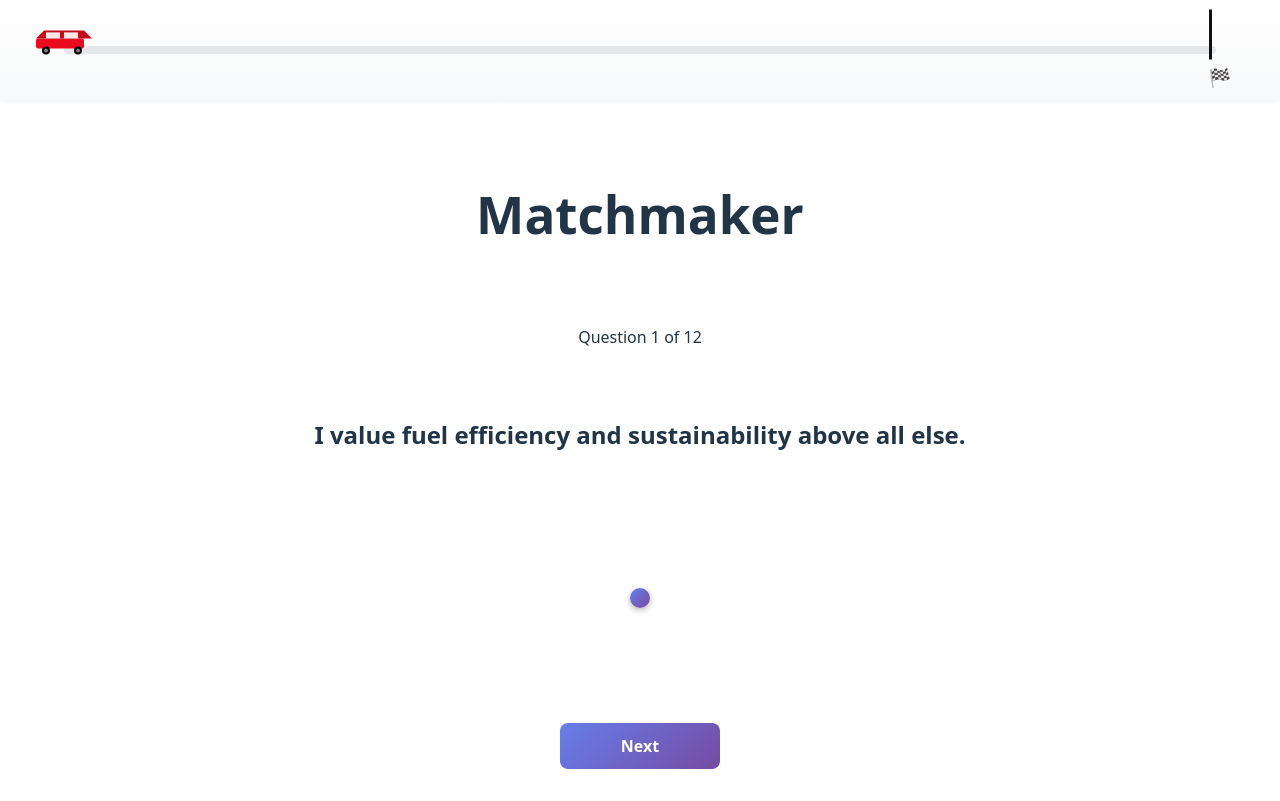
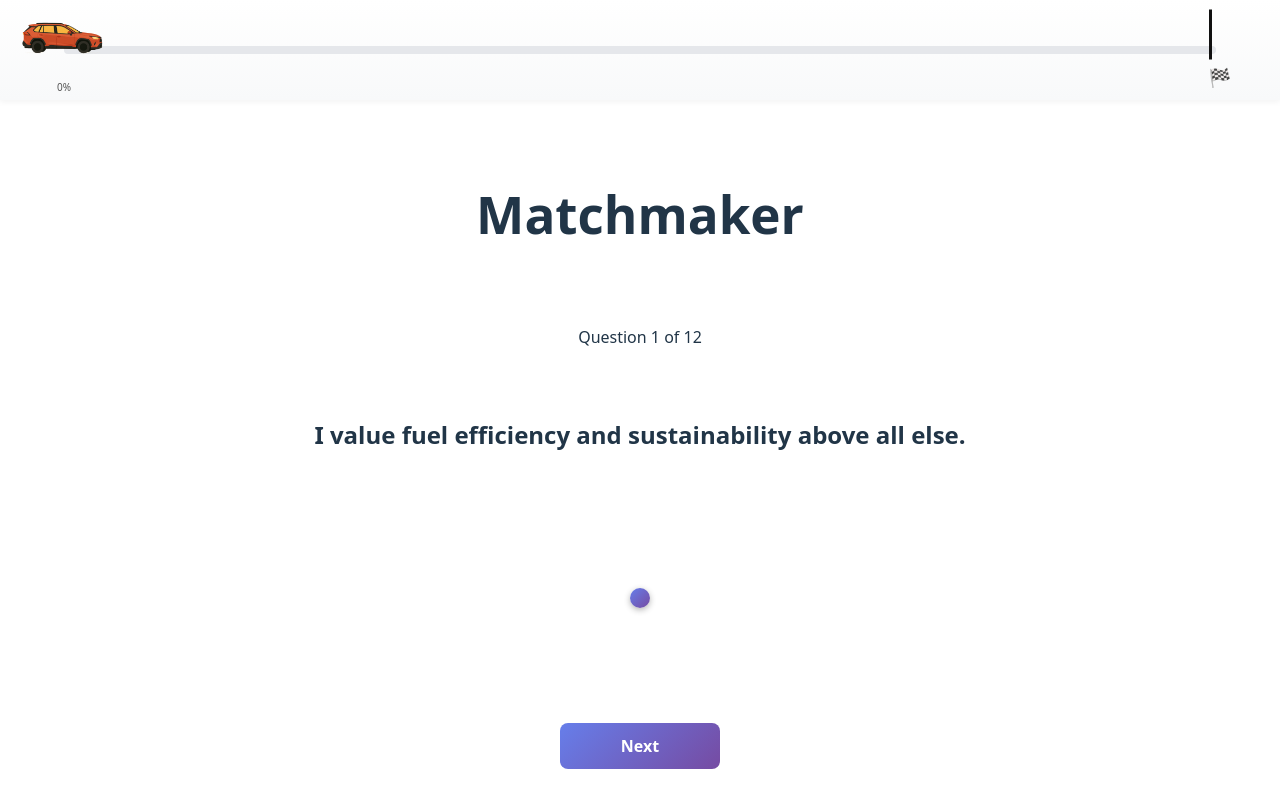
Before and after one commit to travisng02005/HACKTX25, a React (Vite) app in the folder toyota-auto-budget/: page /matchmaker in a window 1280 px wide. Built offline with nearby package versions, Linux system fonts and the light colour scheme.

Commit message:
Added RAV4 image to progress bar

```diff
--- a/toyota-auto-budget/src/Matchmaker.jsx
+++ b/toyota-auto-budget/src/Matchmaker.jsx
@@ -1,6 +1,8 @@
 import React, { useState } from "react";
 import { Link, useNavigate } from "react-router-dom";
 import "./App.css";
+import rav4 from "./assets/rav4.png";
+
 
 // --- Toyota Progress Bar Component ---
 function ToyotaProgressBar({ step, totalSteps }) {
@@ -62,19 +64,24 @@ function ToyotaProgressBar({ step, totalSteps }) {
             transition: "left 0.6s ease-in-out",
           }}
         >
-          <svg width="80" height="40" viewBox="0 0 200 100" xmlns="http://www.w3.org/2000/svg">
-            {/* Body */}
-            <rect x="30" y="40" width="120" height="25" rx="5" fill="#EB0A1E" />
-            <polygon points="30,40 50,20 150,20 170,40" fill="#C60A19" />
-            {/* Windows */}
-            <rect x="55" y="25" width="35" height="15" fill="white" opacity="0.9" />
-            <rect x="100" y="25" width="35" height="15" fill="white" opacity="0.9" />
-            {/* Wheels */}
-            <circle cx="55" cy="70" r="10" fill="black" />
-            <circle cx="135" cy="70" r="10" fill="black" />
-            <circle cx="55" cy="70" r="5" fill="gray" />
-            <circle cx="135" cy="70" r="5" fill="gray" />
-          </svg>
+          <div
+            style={{
+              position: "absolute",
+              top: "50%",
+              left: carPosition,
+              transform: "translate(-50%, -50%)",
+              transition: "left 0.6s ease-in-out",
+            }}
+          >
+            <img
+              src={rav4}
+              alt="Toyota RAV4"
+              style={{ width: "100px", height: "auto" }}
+            />
+            <div style={{ fontSize: "10px", color: "#555", textAlign: "center" }}>
+              {Math.round(progress * 100)}%
+            </div>
+          </div>
         </div>
       </div>
     </div>
```
Also changed, not shown: toyota-auto-budget/src/assets/rav4.png (added).
